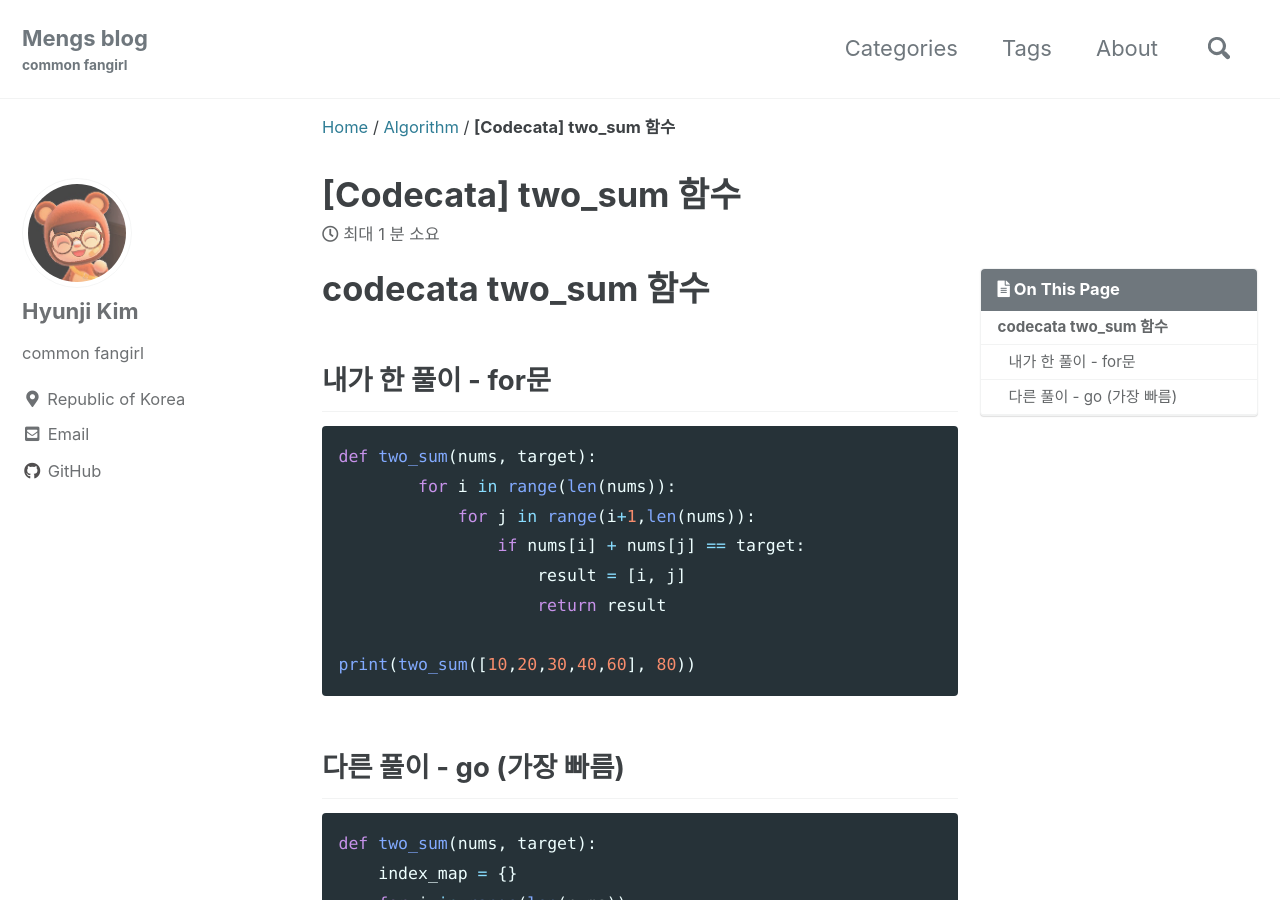
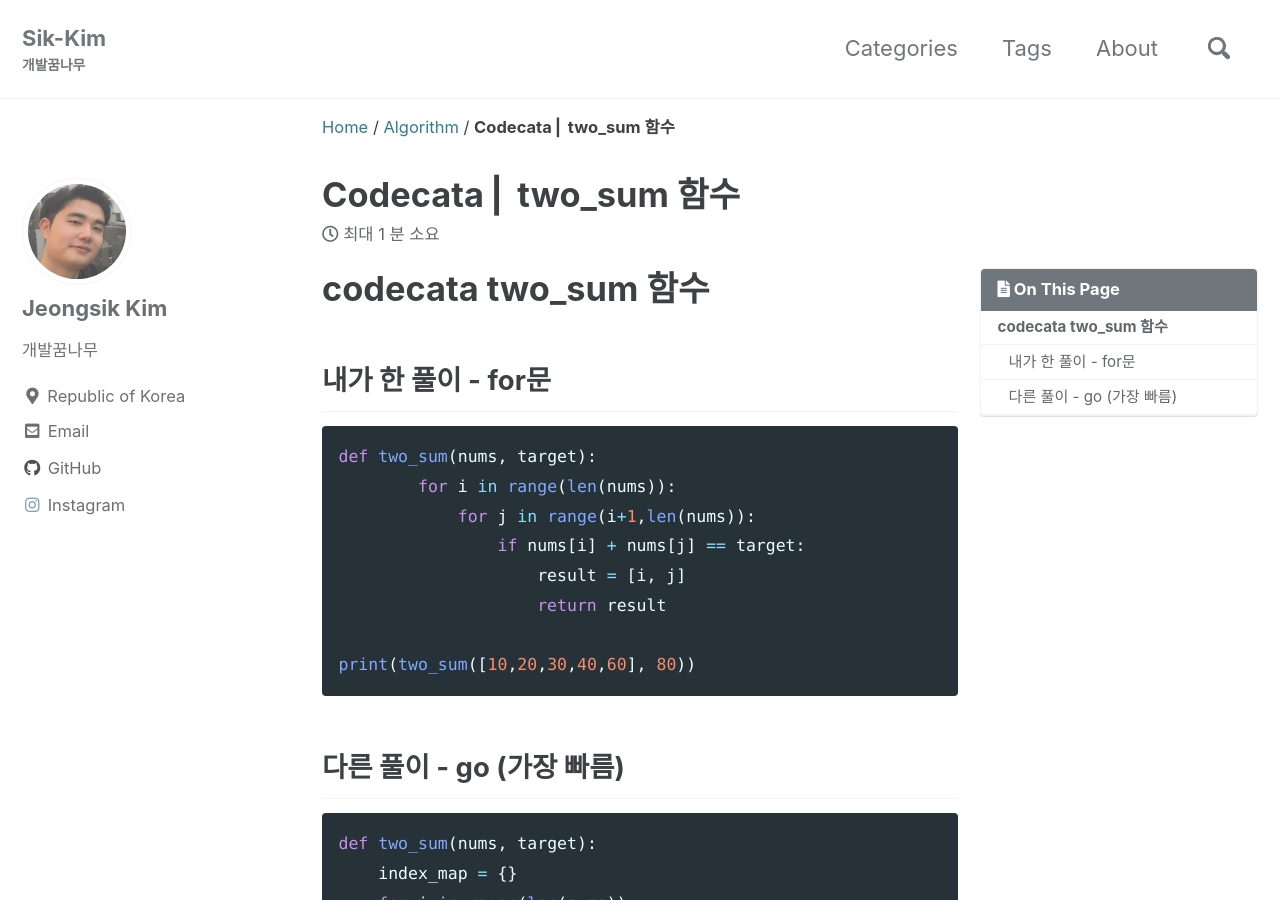
Before and after one commit to Sik-Kim/Sik-Kim.github.io, a Jekyll site: the page built from _posts/2020-11-02-codecata1.md, in a window 1280 px wide and 900 px high. Built offline with Jekyll 4.4.1, drawn with Linux system fonts in a browser that asks for light colours; cached includes are drawn as plain includes; comment, search, counter and statistics services are not loaded; some of the changed text lies outside the part shown.

Commit message:
github bog theme update

```diff
--- a/_config.yml
+++ b/_config.yml
@@ -12,142 +12,140 @@
 
 # theme                  : "minimal-mistakes-jekyll"
 # remote_theme           : "mmistakes/minimal-mistakes"
-minimal_mistakes_skin    : "default" # "air", "aqua", "contrast", "dark", "dirt", "neon", "mint", "plum", "sunrise"
+minimal_mistakes_skin: 'default' # "air", "aqua", "contrast", "dark", "dirt", "neon", "mint", "plum", "sunrise"
 
 # Site Settings
-locale                   : "ko-KR"
-title                    : "Mengs"
-title_separator          : "-"
-subtitle                 : "common fangirl" # site tagline that appears below site title in masthead
-name                     : "Hyunji Kim"
-description              : "맨날 까먹어서 기록하는 블로그"
-url                      : "https://guswnl0610.github.io/" # the base hostname & protocol for your site e.g. "https://mmistakes.github.io"
-baseurl                  : # the subpath of your site, e.g. "/blog"
-repository               : "guswnl0610/guswnl0610.github.com" # GitHub username/repo-name e.g. "mmistakes/minimal-mistakes"
-teaser                   : "/assets/images/teaserimg.png" # path of fallback teaser image, e.g. "/assets/images/500x300.png"
-logo                     : # path of logo image to display in the masthead, e.g. "/assets/images/88x88.png"
-masthead_title           : "Mengs blog" # overrides the website title displayed in the masthead, use " " for no title
-breadcrumbs              : true # true, false (default)
-words_per_minute         : 200
+locale: 'ko-KR'
+title: 'Sik-Kim'
+title_separator: '-'
+subtitle: '개발꿈나무' # site tagline that appears below site title in masthead
+name: 'Jeongsik Kim'
+description: '기록하는 백엔드 개발자'
+url: 'https://guswnl0610.github.io/' # the base hostname & protocol for your site e.g. "https://mmistakes.github.io"
+baseurl: # the subpath of your site, e.g. "/blog"
+repository: 'https://github.com/Sik-Kim/Sik-Kim.github.io' # GitHub username/repo-name e.g. "mmistakes/minimal-mistakes"
+teaser: '/img/avatar.jpg' # path of fallback teaser image, e.g. "/assets/images/500x300.png"
+logo: # path of logo image to display in the masthead, e.g. "/assets/images/88x88.png"
+masthead_title: 'Sik-Kim' # overrides the website title displayed in the masthead, use " " for no title
+breadcrumbs: true # true, false (default)
+words_per_minute: 200
 comments:
-  provider               : "disqus" # false (default), "disqus", "discourse", "facebook", "staticman", "staticman_v2", "utterances", "custom"
+  provider: 'disqus' # false (default), "disqus", "discourse", "facebook", "staticman", "staticman_v2", "utterances", "custom"
   disqus:
-    shortname            : guswnl0610 # https://help.disqus.com/customer/portal/articles/466208-what-s-a-shortname-
+    shortname: Sik-Kim # https://help.disqus.com/customer/portal/articles/466208-what-s-a-shortname-
   discourse:
-    server               : # https://meta.discourse.org/t/embedding-discourse-comments-via-javascript/31963 , e.g.: meta.discourse.org
+    server: # https://meta.discourse.org/t/embedding-discourse-comments-via-javascript/31963 , e.g.: meta.discourse.org
   facebook:
     # https://developers.facebook.com/docs/plugins/comments
-    appid                :
-    num_posts            : # 5 (default)
-    colorscheme          : # "light" (default), "dark"
+    appid:
+    num_posts: # 5 (default)
+    colorscheme: # "light" (default), "dark"
   utterances:
-    theme                : # "github-light" (default), "github-dark"
-    issue_term           : # "pathname" (default)
+    theme: # "github-light" (default), "github-dark"
+    issue_term: # "pathname" (default)
   staticman:
-    branch               : # "master"
-    endpoint             : # "https://{your Staticman v3 API}/v3/entry/github/"
+    branch: # "master"
+    endpoint: # "https://{your Staticman v3 API}/v3/entry/github/"
 reCaptcha:
-  siteKey                :
-  secret                 :
+  siteKey:
+  secret:
 atom_feed:
-  path                   : # blank (default) uses feed.xml
-search                   : true # true, false (default)
-search_full_content      : true # true, false (default)
-search_provider          : # lunr (default), algolia, google
+  path: # blank (default) uses feed.xml
+search: true # true, false (default)
+search_full_content: true # true, false (default)
+search_provider: # lunr (default), algolia, google
 algolia:
-  application_id         : # YOUR_APPLICATION_ID
-  index_name             : # YOUR_INDEX_NAME
-  search_only_api_key    : # YOUR_SEARCH_ONLY_API_KEY
-  powered_by             : # true (default), false
+  application_id: # YOUR_APPLICATION_ID
+  index_name: # YOUR_INDEX_NAME
+  search_only_api_key: # YOUR_SEARCH_ONLY_API_KEY
+  powered_by: # true (default), false
 google:
-  search_engine_id       : # YOUR_SEARCH_ENGINE_ID
-  instant_search         : # false (default), true
+  search_engine_id: # YOUR_SEARCH_ENGINE_ID
+  instant_search: # false (default), true
 # SEO Related
-google_site_verification :
-bing_site_verification   :
-yandex_site_verification :
-naver_site_verification  :
+google_site_verification:
+bing_site_verification:
+yandex_site_verification:
+naver_site_verification:
 
 # Social Sharing
 twitter:
-  username               :
+  username:
 facebook:
-  username               :
-  app_id                 :
-  publisher              :
-og_image                 : # Open Graph/Twitter default site image
+  username:
+  app_id:
+  publisher:
+og_image: # Open Graph/Twitter default site image
 # For specifying social profiles
 # - https://developers.google.com/structured-data/customize/social-profiles
 social:
-  type                   : # Person or Organization (defaults to Person)
-  name                   : # If the user or organization name differs from the site's name
+  type: # Person or Organization (defaults to Person)
+  name: # If the user or organization name differs from the site's name
   links: # An array of links to social media profiles
 
 # Analytics
 analytics:
-  provider               : false # false (default), "google", "google-universal", "google-gtag", "custom"
+  provider: false # false (default), "google", "google-universal", "google-gtag", "custom"
   google:
-    tracking_id          :
-    anonymize_ip         : # true, false (default)
-
+    tracking_id:
+    anonymize_ip: # true, false (default)
 
 # Site Author
 author:
-  name             : "Hyunji Kim"
-  avatar           : "/assets/images/profilepic.png" # path of avatar image, e.g. "/assets/images/bio-photo.jpg"
-  bio              : "common fangirl"
-  location         : "Republic of Korea"
-  email            : # "guswnl0610@gmail.com"
+  name: 'Jeongsik Kim'
+  avatar: '/img/avatar.jpg' # path of avatar image, e.g. "/assets/images/bio-photo.jpg"
+  bio: '개발꿈나무'
+  location: 'Republic of Korea'
+  email: # "guswnl0610@gmail.com"
   links:
-    - label: "Email"
-      icon: "fas fa-fw fa-envelope-square"
-      url: "mailto:guswnl0610@gmail.com"
-    - label: "Website"
-      icon: "fas fa-fw fa-link"
+    - label: 'Email'
+      icon: 'fas fa-fw fa-envelope-square'
+      url: 'mailto:summering6@gmail.com'
+    - label: 'Website'
+      icon: 'fas fa-fw fa-link'
       # url: "https://your-website.com"
-    - label: "Twitter"
-      icon: "fab fa-fw fa-twitter-square"
+    - label: 'Twitter'
+      icon: 'fab fa-fw fa-twitter-square'
       # url: "https://twitter.com/"
-    - label: "Facebook"
-      icon: "fab fa-fw fa-facebook-square"
+    - label: 'Facebook'
+      icon: 'fab fa-fw fa-facebook-square'
       # url: "https://facebook.com/"
-    - label: "GitHub"
-      icon: "fab fa-fw fa-github"
-      url: "https://github.com/guswnl0610"
-    - label: "Instagram"
-      icon: "fab fa-fw fa-instagram"
-      # url: "https://instagram.com/"
+    - label: 'GitHub'
+      icon: 'fab fa-fw fa-github'
+      url: 'https://github.com/Sik-Kim'
+    - label: 'Instagram'
+      icon: 'fab fa-fw fa-instagram'
+      url: 'https://www.instagram.com/salvame21/'
 
 # Site Footer
 footer:
   links:
-    - label: "Twitter"
-      icon: "fab fa-fw fa-twitter-square"
+    - label: 'Twitter'
+      icon: 'fab fa-fw fa-twitter-square'
       # url:
-    - label: "Facebook"
-      icon: "fab fa-fw fa-facebook-square"
+    - label: 'Facebook'
+      icon: 'fab fa-fw fa-facebook-square'
       # url:
-    - label: "GitHub"
-      icon: "fab fa-fw fa-github"
-      url: "https://github.com/guswnl0610"
-    - label: "GitLab"
-      icon: "fab fa-fw fa-gitlab"
+    - label: 'GitHub'
+      icon: 'fab fa-fw fa-github'
+      url: 'https://github.com/guswnl0610'
+    - label: 'GitLab'
+      icon: 'fab fa-fw fa-gitlab'
       # url:
-    - label: "Bitbucket"
-      icon: "fab fa-fw fa-bitbucket"
+    - label: 'Bitbucket'
+      icon: 'fab fa-fw fa-bitbucket'
       # url:
-    - label: "Instagram"
-      icon: "fab fa-fw fa-instagram"
+    - label: 'Instagram'
+      icon: 'fab fa-fw fa-instagram'
       # url:
-
 
 # Reading Files
 include:
   - .htaccess
   - _pages
 exclude:
-  - "*.sublime-project"
-  - "*.sublime-workspace"
+  - '*.sublime-project'
+  - '*.sublime-workspace'
   - vendor
   - .asset-cache
   - .bundle
@@ -175,9 +173,8 @@ exclude:
 keep_files:
   - .git
   - .svn
-encoding: "utf-8"
-markdown_ext: "markdown,mkdown,mkdn,mkd,md"
-
+encoding: 'utf-8'
+markdown_ext: 'markdown,mkdown,mkdn,mkd,md'
 
 # Conversion
 markdown: kramdown
@@ -185,7 +182,6 @@ highlighter: rouge
 lsi: false
 excerpt_separator: "\n\n"
 incremental: false
-
 
 # Markdown Processing
 kramdown:
@@ -198,19 +194,16 @@ kramdown:
   smart_quotes: lsquo,rsquo,ldquo,rdquo
   enable_coderay: false
 
-
 # Sass/SCSS
 sass:
   sass_dir: _sass
   style: compressed # https://sass-lang.com/documentation/file.SASS_REFERENCE.html#output_style
-
 
 # Outputting
 permalink: /:categories/:title/
 paginate: 5 # amount of posts to show
 paginate_path: /page:num/
 timezone: # https://en.wikipedia.org/wiki/List_of_tz_database_time_zones
-
 
 # Plugins (previously gems:)
 plugins:
@@ -227,7 +220,6 @@ whitelist:
   - jekyll-gist
   - jekyll-feed
   - jekyll-include-cache
-
 
 # Archives
 #  Type
@@ -257,7 +249,6 @@ tag_archive:
 #     category: /categories/:name/
 #     tag: /tags/:name/
 
-
 # HTML Compression
 # - https://jch.penibelst.de/
 compress_html:
@@ -265,12 +256,11 @@ compress_html:
   ignore:
     envs: development
 
-
 # Defaults
 defaults:
   # _posts
   - scope:
-      path: ""
+      path: ''
       type: posts
     values:
       layout: single
@@ -282,7 +272,7 @@ defaults:
 
   #_pages
   - scope:
-      path: "_pages"
+      path: '_pages'
       type: pages
     values:
       layout: single
--- a/_posts/2020-11-02-codecata1.md
+++ b/_posts/2020-11-02-codecata1.md
@@ -1,5 +1,5 @@
 ---
-title: " [Codecata] two_sum 함수"
+title: " Codecata ⎜ two_sum 함수"
 date: 2020-11-02 11:27:00 -0400
 summary: two_sum 함수
 toc : ture
```
Also changed, not shown: img/avatar.jpg (added), 1 other file.
